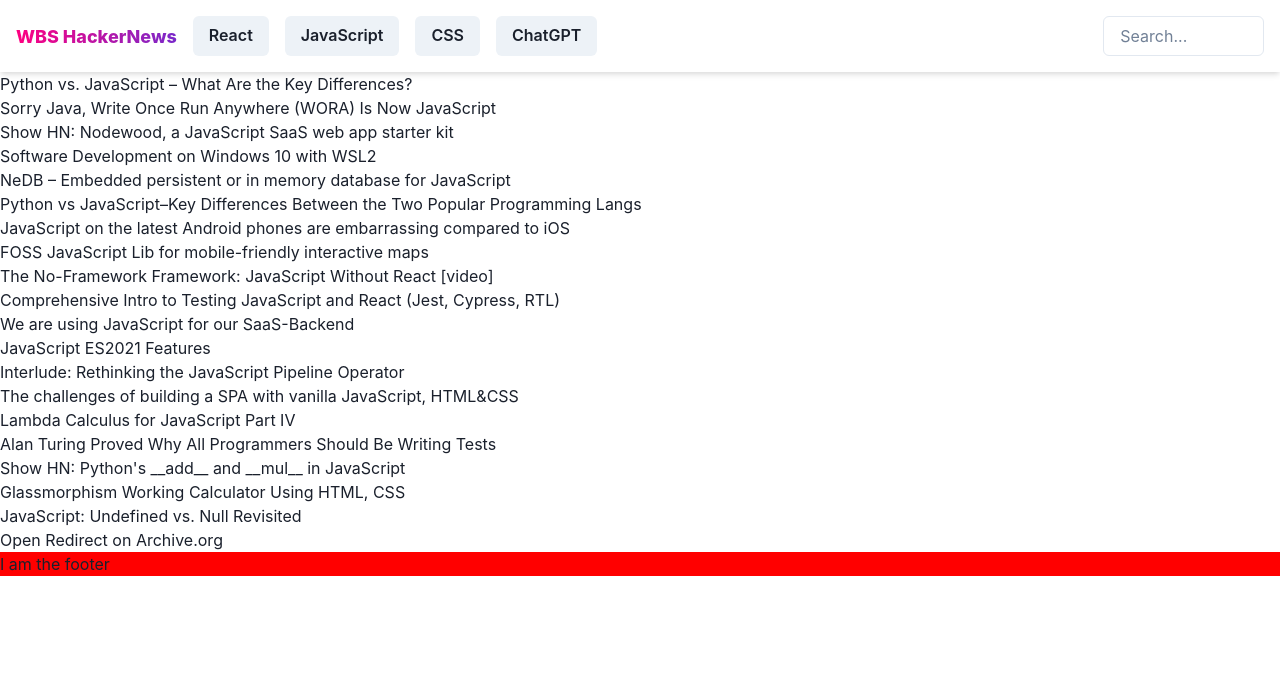
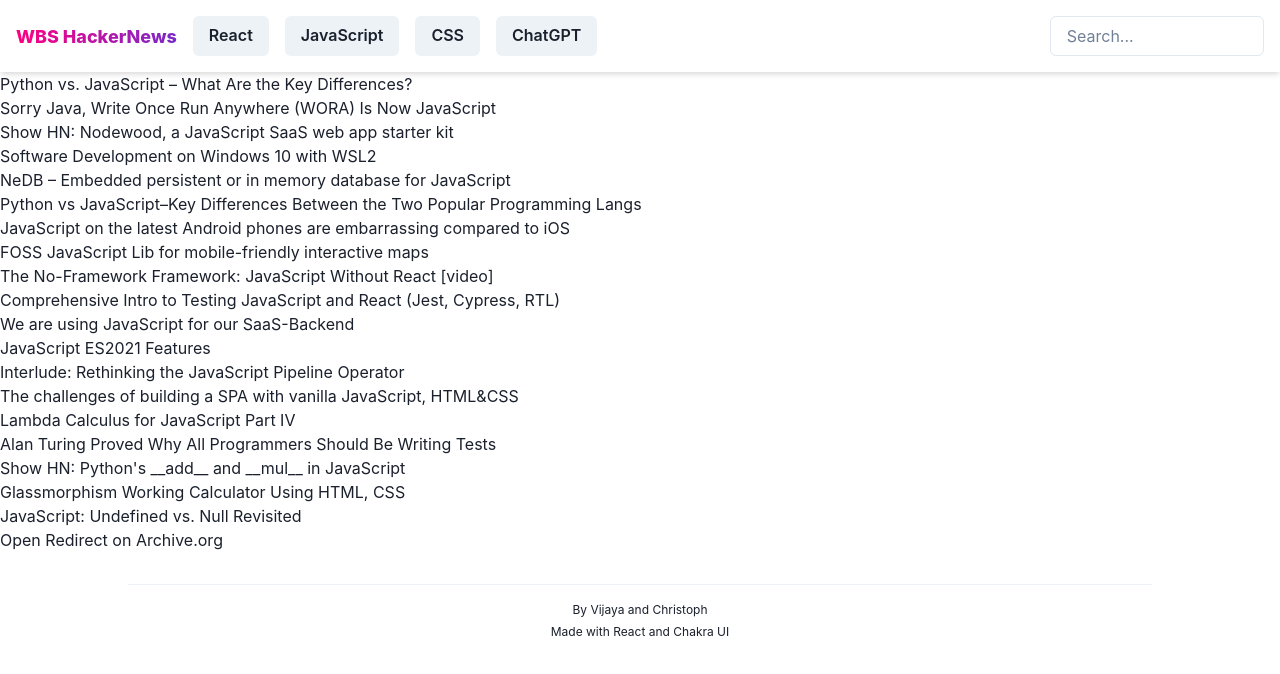
Before and after one commit to vijayavalluri/WBS-HackerNews, a React (Vite) app: page / in a window 1280 px wide. Shown: the top 674 px of the page. Built offline with nearby package versions, Linux system fonts and the light colour scheme.

Commit message:
Footer styled

```diff
--- a/src/components/Footer.jsx
+++ b/src/components/Footer.jsx
@@ -1,5 +1,22 @@
+import { Box, Divider, Flex, Link } from "@chakra-ui/react";
+
 const Footer = () => {
-  return <div style={{ backgroundColor: "red" }}>I am the footer</div>;
+  return (
+    <Flex alignItems="center" flexDirection="column" fontSize=".75rem" marginY={["1rem", "1rem", "2rem", "2rem"]}>
+      <Divider w="80%" />
+      <Box marginTop="1rem">By Vijaya and Christoph</Box>
+      <Box marginTop=".25rem">
+        Made with{" "}
+        <Link href="https://www.react.dev" isExternal>
+          React
+        </Link>{" "}
+        and{" "}
+        <Link href="https://chakra-ui.com/" isExternal>
+          Chakra UI
+        </Link>
+      </Box>
+    </Flex>
+  );
 };
 
 export default Footer;
--- a/src/components/Navigation.jsx
+++ b/src/components/Navigation.jsx
@@ -88,16 +88,14 @@
     <Input
       type="text"
       placeholder="Search..."
-      maxW={["100%", "100%", "15%", "15%"]}
+      maxW={["100%", "100%", "20%", "20%"]}
       value={searchBarValue}
       onChange={handleSearchBar}
       onKeyDown={handleSearchSubmit}
     />
   );
 
-  // DEBUG
-  console.log(searchBarValue);
-
+  // render
   return (
     <>
       <Flex
```
